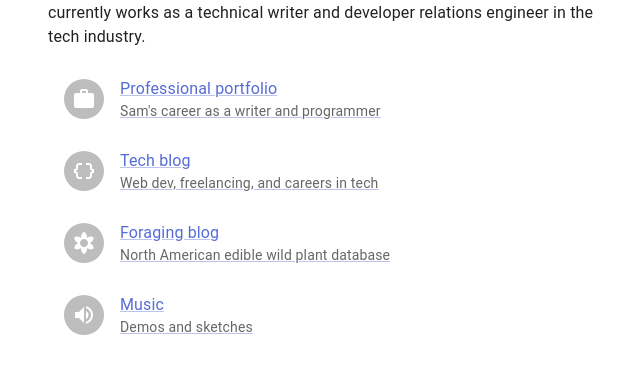
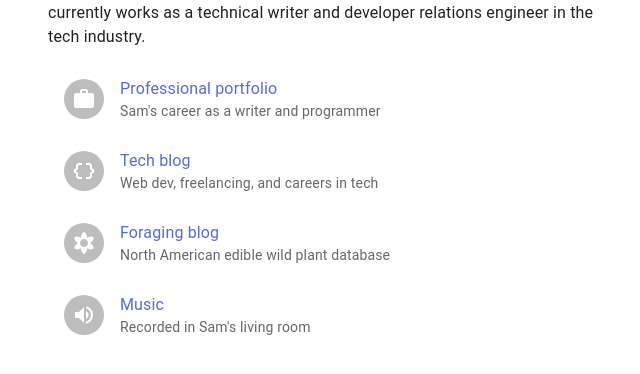
Before and after one commit to samuelsycamore/material-vite-garden, a React (Vite) app: page / in a window 1280 px wide. Shown: the part 196-570 px from the top of the page, without its empty margins (316-956 px from the left). Built offline with nearby package versions, Linux system fonts and the light colour scheme.

Commit message:
add react router

```diff
--- a/package.json
+++ b/package.json
@@ -15,7 +15,8 @@
     "@mui/material": "latest",
     "eslint": "^8.31.0",
     "react": "latest",
-    "react-dom": "latest"
+    "react-dom": "latest",
+    "react-router-dom": "^6.8.0"
   },
   "devDependencies": {
     "@vitejs/plugin-react": "latest",
--- a/src/List.jsx
+++ b/src/List.jsx
@@ -12,8 +12,8 @@ import DataObjectIcon from '@mui/icons-material/DataObject';
 
 export default function LinkList() {
   return (
-    <List sx={{ width: "100%", maxWidth: 360, bgcolor: "background.paper" }}>
-      <Link href="https://work.sycamore.garden/">
+    <List sx={{ width: "100%", maxWidth: 360, bgcolor: "background.paper"  }}>
+      <Link href="https://work.sycamore.garden/" sx={{ textDecoration: "none" }}>
         <ListItem>
           <ListItemAvatar>
             <Avatar>
@@ -26,7 +26,7 @@ export default function LinkList() {
           />
         </ListItem>
       </Link>
-      <Link href="https://tech.sycamore.garden/">
+      <Link href="https://tech.sycamore.garden/" sx={{ textDecoration: "none" }}>
         <ListItem>
           <ListItemAvatar>
             <Avatar>
@@ -39,7 +39,7 @@ export default function LinkList() {
           />
         </ListItem>
       </Link>
-      <Link href="https://foraging.sycamore.garden/">
+      <Link href="https://foraging.sycamore.garden/" sx={{ textDecoration: "none" }}>
         <ListItem>
           <ListItemAvatar>
             <Avatar>
@@ -52,14 +52,14 @@ export default function LinkList() {
           />
         </ListItem>
       </Link>
-      <Link href="https://www.sycamore.garden/music">
+      <Link href="https://www.sycamore.garden/music" sx={{ textDecoration: "none" }}>
         <ListItem>
           <ListItemAvatar>
             <Avatar>
               <VolumeUpIcon />
             </Avatar>
           </ListItemAvatar>
-          <ListItemText primary="Music" secondary="Demos and sketches" />
+          <ListItemText primary="Music" secondary="Recorded in Sam's living room" />
         </ListItem>
       </Link>
     </List>
```
Also changed, not shown: 1 other file (tests, documents, lock files or other folders).
